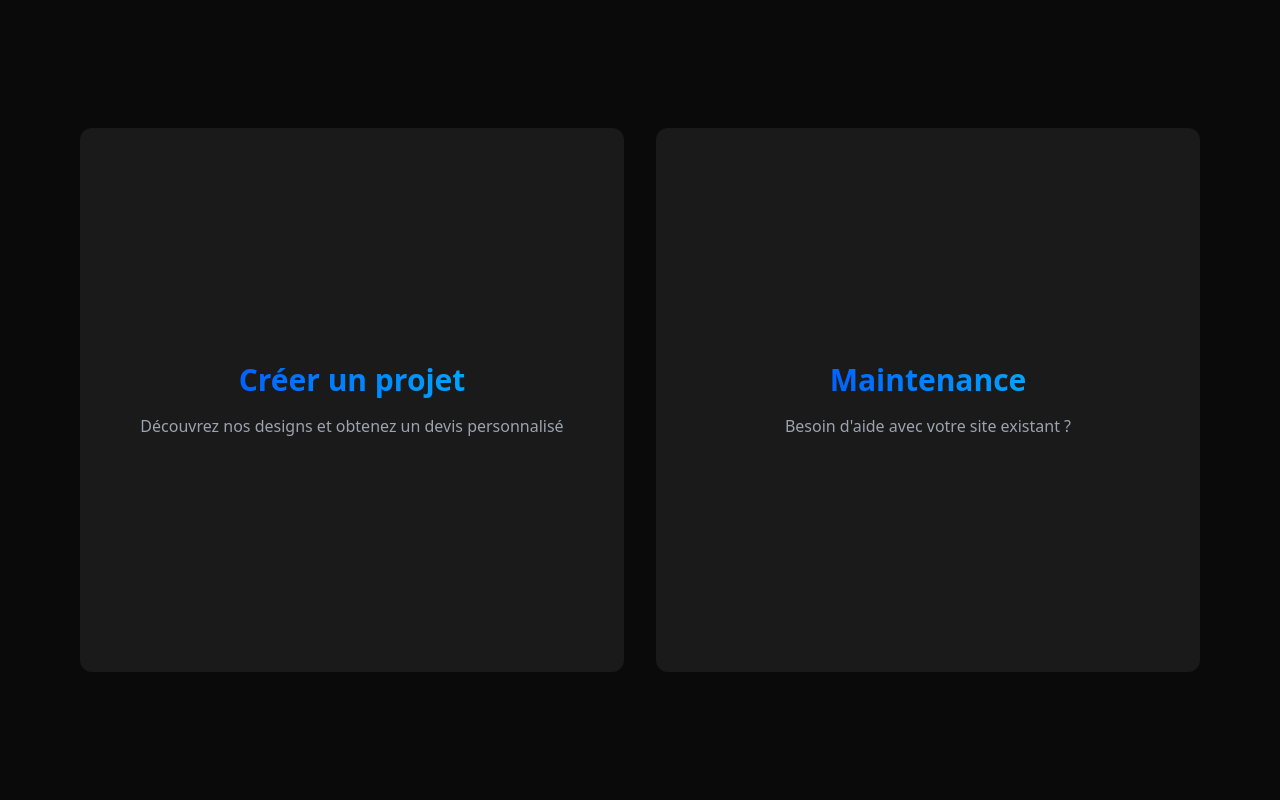
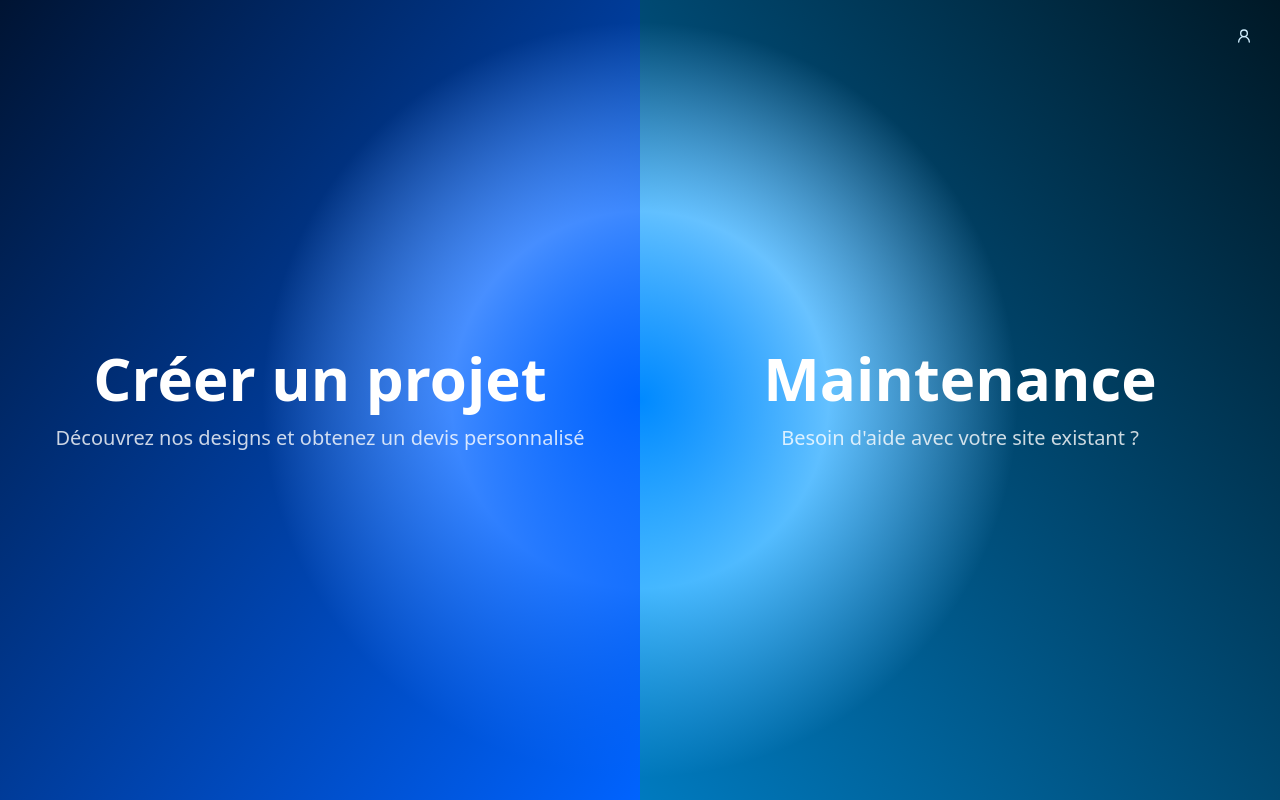
Before and after one commit to soundofuture/chatdesign-guru, a React (Vite) app: page / in a window 1280 px wide. Built offline with nearby package versions, Linux system fonts and the light colour scheme.

Commit message:
Enhance homepage layout and animations
Updated the homepage to utilize full-screen layout with improved animations and color gradients. Added a login feature with profile access positioned at the top right corner.
[skip gpt_engineer]

```diff
--- /dev/null
+++ b/src/components/ProfileButton.tsx
@@ -0,0 +1,15 @@
+import { Button } from "@/components/ui/button";
+import { UserRound } from "lucide-react";
+
+export const ProfileButton = () => {
+  return (
+    <Button
+      variant="ghost"
+      size="icon"
+      className="absolute top-4 right-4 text-white hover:text-primary"
+      onClick={() => {/* TODO: Add login functionality */}}
+    >
+      <UserRound className="h-6 w-6" />
+    </Button>
+  );
+};
--- a/src/pages/Index.tsx
+++ b/src/pages/Index.tsx
@@ -1,37 +1,74 @@
-import { Button } from "@/components/ui/button";
 import { useNavigate } from "react-router-dom";
+import { motion } from "framer-motion";
+import { ProfileButton } from "@/components/ProfileButton";
 
 const Index = () => {
   const navigate = useNavigate();
 
   return (
-    <main className="min-h-screen bg-dark flex items-center justify-center">
-      <div className="container max-w-6xl px-4">
-        <div className="grid grid-cols-1 md:grid-cols-2 gap-8 items-center">
-          <div
-            className="w-full aspect-square relative gradient-border bg-dark-light rounded-xl p-8 hover-glow cursor-pointer"
-            onClick={() => navigate('/create')}
-          >
-            <div className="h-full flex flex-col items-center justify-center text-center space-y-4">
-              <h2 className="text-3xl font-bold gradient-text">Créer un projet</h2>
-              <p className="text-gray-400">
+    <main className="min-h-screen relative overflow-hidden">
+      <ProfileButton />
+
+      <div className="h-screen flex flex-col md:flex-row">
+        <motion.div
+          className="flex-1 relative cursor-pointer group"
+          initial={{ opacity: 0, x: -50 }}
+          animate={{ opacity: 1, x: 0 }}
+          transition={{ duration: 0.5 }}
+          onClick={() => navigate('/create')}
+        >
+          <div className="absolute inset-0 bg-gradient-to-br from-primary/20 to-primary opacity-75 group-hover:opacity-100 transition-opacity duration-300" />
+          <div className="relative h-full flex items-center justify-center p-8">
+            <div className="text-center">
+              <motion.h2
+                className="text-4xl md:text-6xl font-bold text-white mb-4"
+                initial={{ y: 20 }}
+                animate={{ y: 0 }}
+                transition={{ delay: 0.2, duration: 0.5 }}
+              >
+                Créer un projet
+              </motion.h2>
+              <motion.p
+                className="text-lg md:text-xl text-white/80"
+                initial={{ y: 20, opacity: 0 }}
+                animate={{ y: 0, opacity: 1 }}
+                transition={{ delay: 0.3, duration: 0.5 }}
+              >
                 Découvrez nos designs et obtenez un devis personnalisé
-              </p>
+              </motion.p>
             </div>
           </div>
+        </motion.div>
 
-          <div
-            className="w-full aspect-square relative gradient-border bg-dark-light rounded-xl p-8 hover-glow cursor-pointer"
-            onClick={() => navigate('/maintenance')}
-          >
-            <div className="h-full flex flex-col items-center justify-center text-center space-y-4">
-              <h2 className="text-3xl font-bold gradient-text">Maintenance</h2>
-              <p className="text-gray-400">
+        <motion.div
+          className="flex-1 relative cursor-pointer group"
+          initial={{ opacity: 0, x: 50 }}
+          animate={{ opacity: 1, x: 0 }}
+          transition={{ duration: 0.5 }}
+          onClick={() => navigate('/maintenance')}
+        >
+          <div className="absolute inset-0 bg-gradient-to-bl from-primary-light/20 to-primary-light opacity-75 group-hover:opacity-100 transition-opacity duration-300" />
+          <div className="relative h-full flex items-center justify-center p-8">
+            <div className="text-center">
+              <motion.h2
+                className="text-4xl md:text-6xl font-bold text-white mb-4"
+                initial={{ y: 20 }}
+                animate={{ y: 0 }}
+                transition={{ delay: 0.2, duration: 0.5 }}
+              >
+                Maintenance
+              </motion.h2>
+              <motion.p
+                className="text-lg md:text-xl text-white/80"
+                initial={{ y: 20, opacity: 0 }}
+                animate={{ y: 0, opacity: 1 }}
+                transition={{ delay: 0.3, duration: 0.5 }}
+              >
                 Besoin d'aide avec votre site existant ?
-              </p>
+              </motion.p>
             </div>
           </div>
-        </div>
+        </motion.div>
       </div>
     </main>
   );
```
